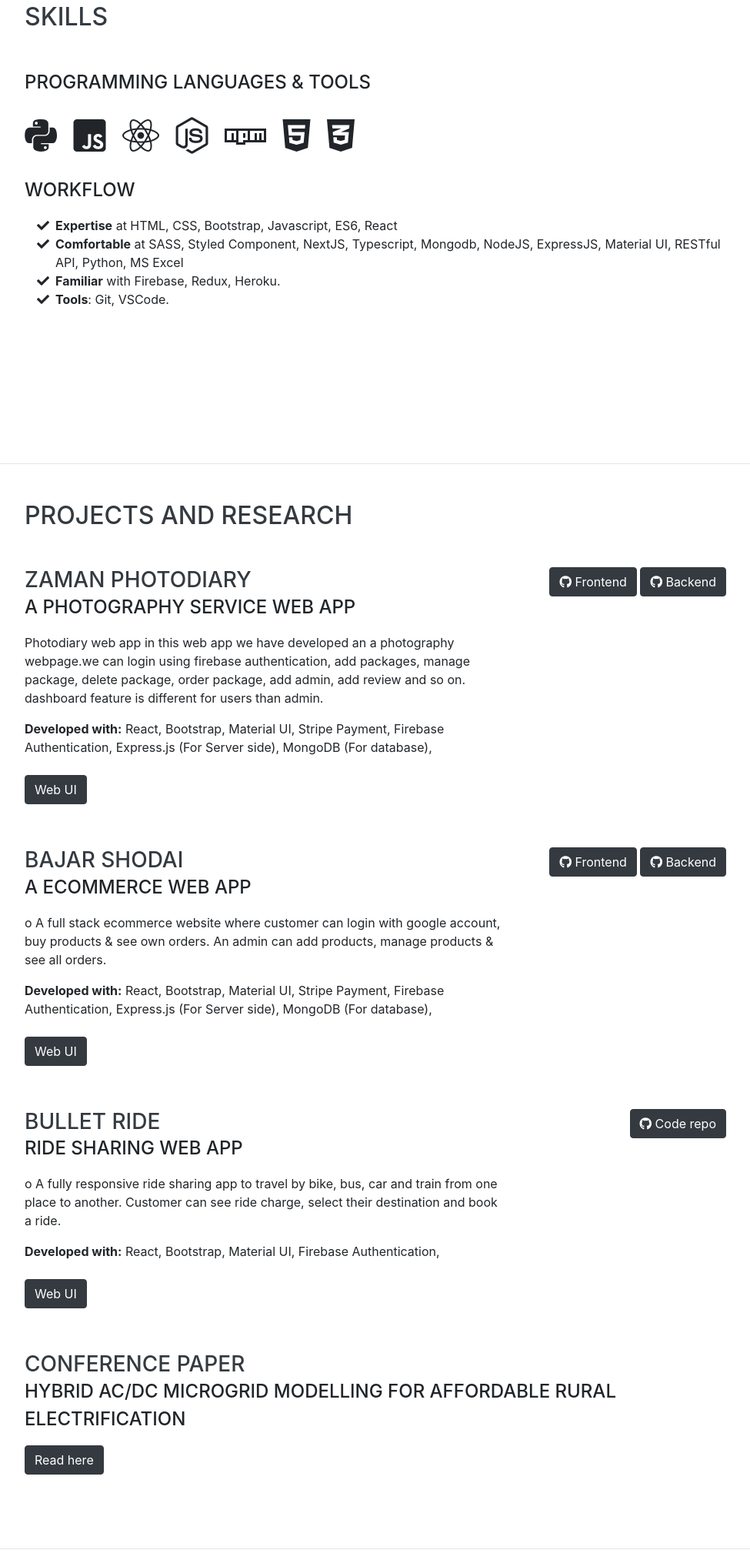
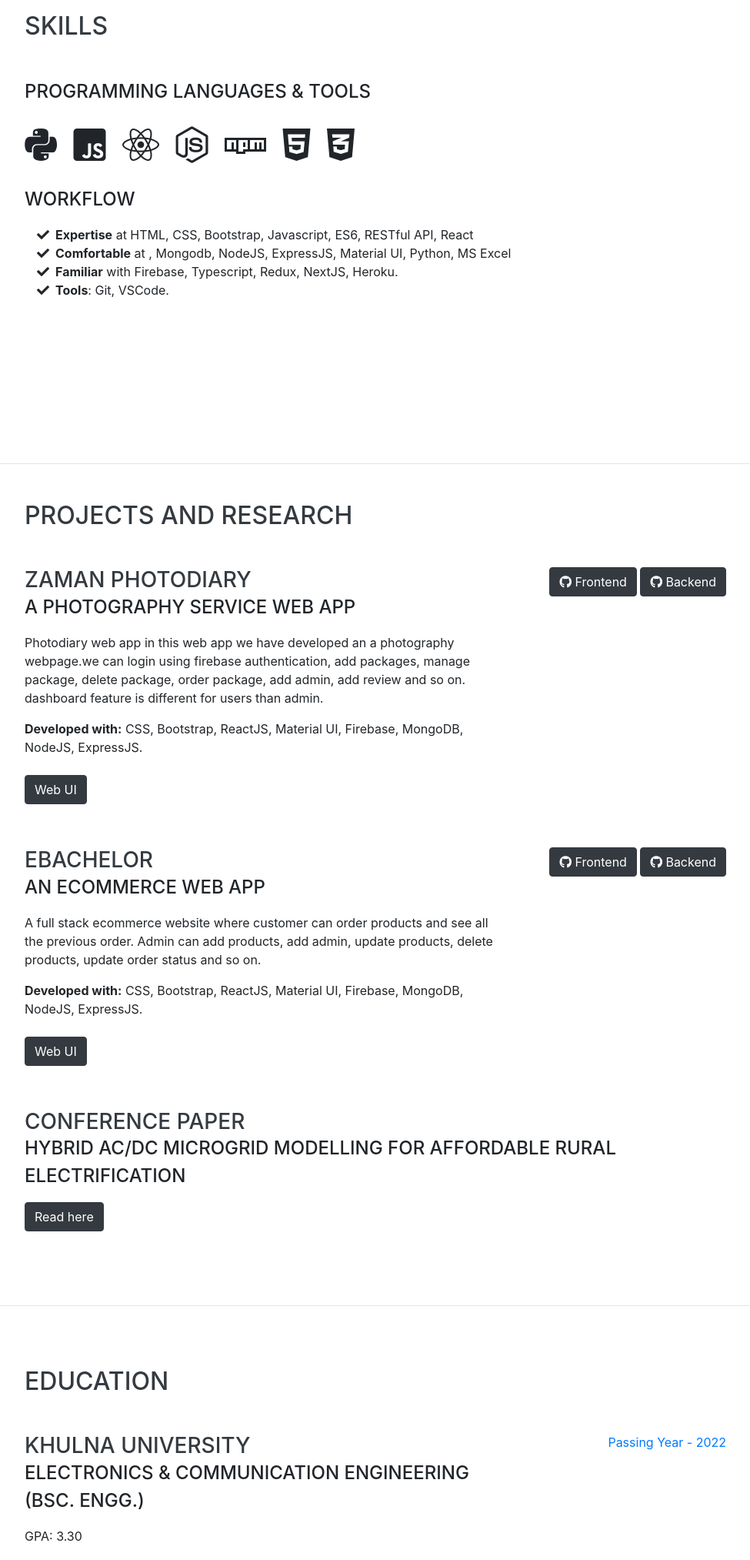
Before and after one commit to anik055/portfolio-website, a website with bundled scripts: page index.html in a window 1280 px wide. Shown: the part 999-3026 px from the top of the page at 77% size, without its empty margins (288-1263 px from the left). Built offline with nearby package versions, Linux system fonts and the light colour scheme; a web font is replaced by a local one.

Commit message:
updated 30 march

```diff
--- a/index.html
+++ b/index.html
@@ -127,13 +127,13 @@
         <ul class="fa-ul mb-0">
           <li>
             <i class="fa-li fa fa-check"></i>
-            <b>Expertise</b> at HTML, CSS, Bootstrap, Javascript, ES6, React</li>
+            <b>Expertise</b> at HTML, CSS, Bootstrap, Javascript, ES6, RESTful API, React</li>
           <li>
             <i class="fa-li fa fa-check"></i>
-            <b>Comfortable</b> at SASS, Styled Component, NextJS, Typescript, Mongodb, NodeJS, ExpressJS, Material UI, RESTful API, Python, MS Excel</li>
+            <b>Comfortable</b> at ,   Mongodb, NodeJS, ExpressJS, Material UI,  Python, MS Excel</li>
           <li>
             <i class="fa-li fa fa-check"></i>
-            <b>Familiar</b> with Firebase,  Redux, Heroku.</li>
+            <b>Familiar</b> with Firebase, Typescript,  Redux, NextJS, Heroku.</li>
           <li>
           <li>
             <i class="fa-li fa fa-check"></i>
@@ -158,29 +158,49 @@
             <p>Photodiary web app in this web app we have developed an a photography webpage.we can login using firebase authentication, add packages, manage package, delete package, order package, add admin, add review and so on. dashboard feature is different for users than admin.
             </p>
             <p>
-              <b>Developed with:</b> React,
-              Bootstrap,
-              Material UI,
-              Stripe Payment,
-              Firebase Authentication,
-              Express.js (For Server side),
-              MongoDB (For database),
+              <b>Developed with:</b> CSS, Bootstrap, ReactJS, Material UI, Firebase, MongoDB, NodeJS, ExpressJS.
+
             </p>
             <div>
-              <a class="btn btn-dark my-2" href="https://zaman-photodiary.web.app/" target="_blank"
+              <a class="btn btn-dark my-2" href="https://loving-lamarr-19ec24.netlify.app/" target="_blank"
               role="button"></i> Web UI </a>
             </div>
           </div>
           <div class="resume-date text-md-right">
 
-            <a class="btn btn-dark" href="https://github.com/anik055/zaman-photoDiary" target="_blank"
+            <a class="btn btn-dark" href="https://github.com/anik055/PhotoDiary-client" target="_blank"
               role="button"><i class="fab fa-github"></i> Frontend</a>
             <a class="btn btn-dark" href="https://github.com/anik055/photoDiary-server" target="_blank"
               role="button"><i class="fab fa-github"></i> Backend</a>
           </div>
         </div>
+        <div class="resume-item d-flex flex-column flex-md-row justify-content-between mb-5">
+          <div class="resume-content">
+            <h3 class="mb-0">eBachelor</h3>
+            <div class="subheading mb-3">An ecommerce web app</div>
+            <p> A full stack ecommerce website where customer can order products and see all the previous
+order. Admin can add products, add admin, update products, delete products, update order
+status and so on.
+            </p>
+            <p>
+              <b>Developed with:</b> CSS, Bootstrap, ReactJS, Material UI, Firebase, MongoDB, NodeJS, ExpressJS.
 
-        <div class="resume-item d-flex flex-column flex-md-row justify-content-between mb-5">
+            </p>
+            <div>
+              <a class="btn btn-dark my-2" href="https://adorable-babka-2609a6.netlify.app" target="_blank"
+              role="button"></i> Web UI </a>
+            </div>
+          </div>
+          <div class="resume-date text-md-right">
+
+            <a class="btn btn-dark" href="https://github.com/anik055/eBachelor-client" target="_blank"
+              role="button"><i class="fab fa-github"></i> Frontend</a>
+            <a class="btn btn-dark" href="https://github.com/anik055/ebachelor-serversite" target="_blank"
+              role="button"><i class="fab fa-github"></i> Backend</a>
+          </div>
+        </div>
+
+        <!-- <div class="resume-item d-flex flex-column flex-md-row justify-content-between mb-5">
           <div class="resume-content">
             <h3 class="mb-0">Bajar Shodai </h3>
             <div class="subheading mb-3">A ecommerce web app</div>
@@ -209,9 +229,9 @@
             <a class="btn btn-dark" href="https://github.com/anik055/bajar-shodai-server" target="_blank"
               role="button"><i class="fab fa-github"></i> Backend</a>
           </div>
-        </div>
+        </div> -->
 
-        <div class="resume-item d-flex flex-column flex-md-row justify-content-between mb-5">
+        <!-- <div class="resume-item d-flex flex-column flex-md-row justify-content-between mb-5">
           <div class="resume-content">
             <h3 class="mb-0">Bullet ride</h3>
             <div class="subheading mb-3">Ride Sharing Web App</div>
@@ -236,7 +256,7 @@
 
           </div>
 
-        </div>
+        </div> -->
 
 
 
@@ -264,10 +284,10 @@
           <div class="resume-content">
             <h3 class="mb-0">Khulna University</h3>
             <div class="subheading mb-3">Electronics & Communication Engineering (BSc. Engg.)</div>
-            <p>GPA: 3.33</p>
+            <p>GPA: 3.30</p>
           </div>
           <div class="resume-date text-md-right">
-            <span class="text-primary">Passing Year - 2021</span>
+            <span class="text-primary">Passing Year - 2022</span>
           </div>
         </div>
         <div class="resume-item d-flex flex-column flex-md-row justify-content-between mb-5">
```
Also changed, not shown: 1 other file.
